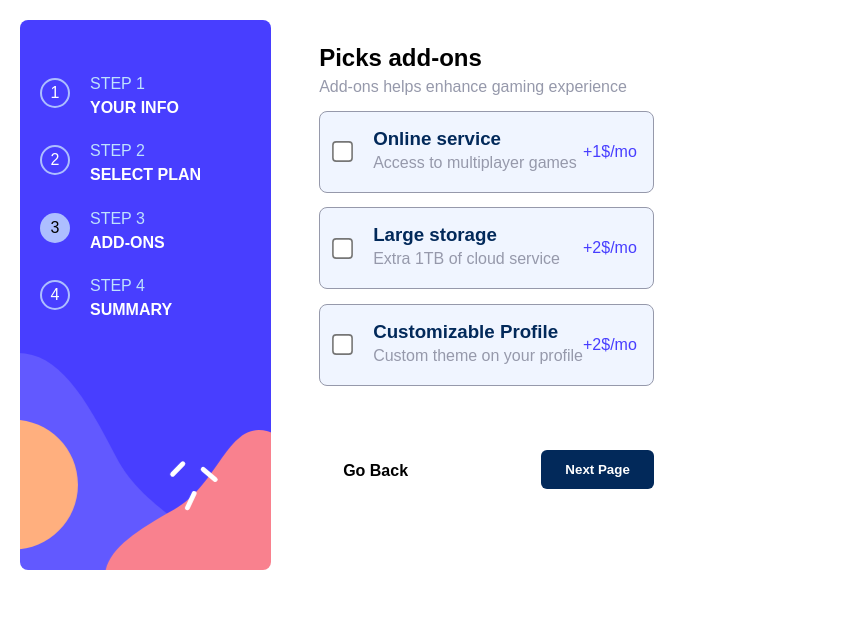
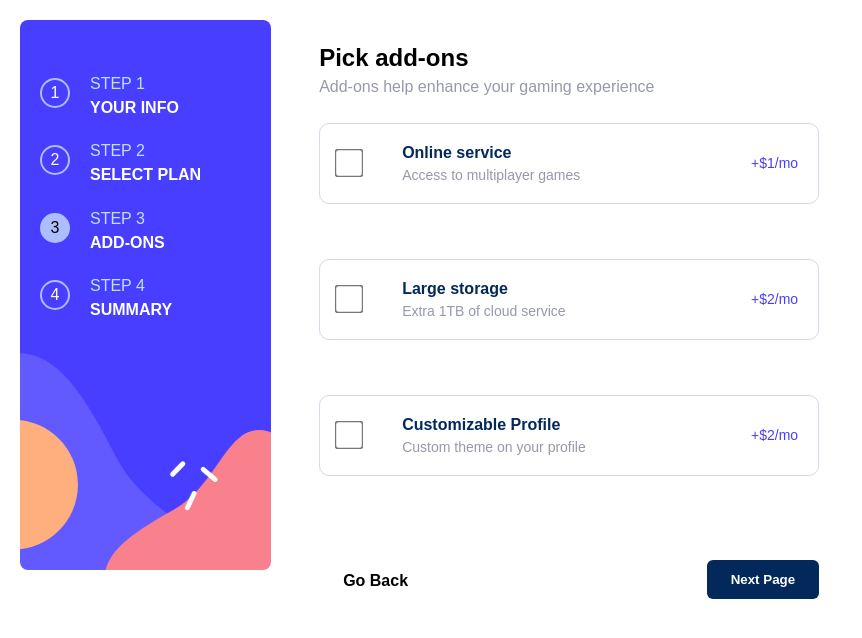
Before and after one commit to oteikwu1/Multi-step-form, a React (Vite) app: page /addons in a window 1280 px wide. Shown: the top 638 px of the page, without its empty margins (0-862 px from the left). Built offline with nearby package versions, Linux system fonts and the light colour scheme.

Commit message:
implement FormContext component to plan pricing bug

```diff
--- a/src/components/AddsOn.css
+++ b/src/components/AddsOn.css
@@ -5,8 +5,8 @@
     background-color: var(--Neutral-White);
 }
 
-.content-container {
-   max-width: fit-content;
+.addon-on-content-container {
+   max-width: 500px;
    width: 100%;
 }
 
@@ -23,19 +23,6 @@
     margin: .4em 0;
 }
 
-.online-service,
-.customizable-profile,
-.large-storage {
-    display: flex;
-    align-items: center;
-    background-color: var(--Neutral-Blue-100);
-    border: 1.6px solid var(--Neutral-Grey-500);
-    border-radius: 8px;
-    padding: 1em;
-    margin: .9em 0;
-    width: 100%;
-    max-width: 500px;
-}
 
 .add-on-checkbox {
     transform: scale(1.6);
@@ -43,25 +30,61 @@
     margin-right: 24px;
 }
 
-.online-service h3,
-.large-storage h3,
-.customizable-profile h3 {
-    font-family: var(--Main-font);
-    color: var(--Primary-Blue-950);
+
+.service-container {
+    display: flex;
+    flex-direction: column;
+    gap: 15px;
 }
 
-.online-service p,
-.large-storage p,
-.customizable-profile p {
-    font-family: var(--Main-font);
-    font-size: 1em;
-    color: var(--Neutral-Grey-500);
-    margin: 4px 0;
+.addon-card {
+    display: flex;
+    align-items: center;
+    gap: 20px;
+    padding: 20px;
+    border: 1px solid #d6d9e6;
+    border-radius: 10px;
+    cursor: pointer;
+    background-color: #fff;
+    transition: border-color 0.2s ease, background-color 0.2s ease;
 }
 
+.addon-card:hover {
+    border-color: #483eff;
+}
+
+.addon-card.active {
+    border-color: #483eff;
+    background-color: #f8f7ff;
+}
+
+.add-on-checkbox {
+    width: 18px;
+    height: 18px;
+    accent-color: #483eff;
+    cursor: pointer;
+    flex-shrink: 0;
+}
+
+.addon-description {
+    flex: 1;
+}
+
+.addon-description h3 {
+    margin: 0 0 5px;
+    font-size: 16px;
+    color: #02295a;
+}
+
+.addon-description p {
+    margin: 0;
+    font-size: 14px;
+    color: #9699ab;
+}
+
+
 .add-on-price {
-    font-family: var(--Main-font);
-    color: var(--Primary-Purple-600);
-    text-align: end;
-    margin-left: auto;
+    color: #483eff;
+    font-size: 14px;
+    white-space: nowrap;
 }
--- a/src/components/AddsOn.jsx
+++ b/src/components/AddsOn.jsx
@@ -1,98 +1,129 @@
-import { useState } from "react"
-import { useNavigate } from "react-router-dom"
-import SideBar from "./SideBar"
-import './AddsOn.css'
-import Button from "./Button"
+
+import { useFormData } from "./FormContext";
+import { useNavigate } from "react-router-dom";
+import SideBar from "./SideBar";
+import Button from "./Button";
+import "./AddsOn.css";
+
+const addonPrices = {
+  monthly: {
+    "online-service": 1,
+    "large-storage": 2,
+    "customizable-profile": 2,
+  },
+  yearly: {
+    "online-service": 10,
+    "large-storage": 20,
+    "customizable-profile": 20,
+  },
+};
+
+const addonDetails = [
+  {
+    id: "online-service",
+    title: "Online service",
+    description: "Access to multiplayer games",
+  },
+  {
+    id: "large-storage",
+    title: "Large storage",
+    description: "Extra 1TB of cloud service",
+  },
+  {
+    id: "customizable-profile",
+    title: "Customizable Profile",
+    description: "Custom theme on your profile",
+  },
+];
 
 const AddsOn = () => {
-   const navigate = useNavigate()
-  const [isChecked, setIsChecked] = useState([])
+  const navigate = useNavigate();
+
+  const {
+    isYearly,
+    selectedAddons,
+    setSelectedAddons,
+  } = useFormData();
+
+  const price = isYearly
+    ? addonPrices.yearly
+    : addonPrices.monthly;
 
   const handleCheckboxChange = (e) => {
-     const {value, checked} = e.target
+    const { value, checked } = e.target;
 
-     if(checked) {
-      setIsChecked((prev) => [...prev, value])
-     }else {
-      setIsChecked((prev) => prev.filter((item) => item !== value))
-     }
-  }
+    setSelectedAddons((prev) =>
+      checked
+        ? [...prev, value]
+        : prev.filter((item) => item !== value)
+    );
+  };
+
   return (
     <section className="add-on-container">
       <SideBar activeStep={3} />
 
-        <div className="content-container">
-            <h2 className="add-on-heading">Picks add-ons</h2>
+      <div className="addon-on-content-container">
+        <h2 className="add-on-heading">Pick add-ons</h2>
+
         <p className="add-on-title">
-              Add-ons helps enhance gaming experience
+          Add-ons help enhance your gaming experience
         </p>
+
         <div className="service-container">
-            <div className="online-service">
-              <label htmlFor="online-service" className="add-on-label"></label>
+          {addonDetails.map((addon) => (
+            <label
+              key={addon.id}
+              htmlFor={addon.id}
+              className={`addon-card ${
+                selectedAddons.includes(addon.id)
+                  ? "active"
+                  : ""
+              }`}
+            >
               <input
                 type="checkbox"
-              id="online-service"
+                id={addon.id}
                 className="add-on-checkbox"
-              value="online-service"
-              checked={isChecked.includes('online-service')}
+                value={addon.id}
+                checked={selectedAddons.includes(addon.id)}
                 onChange={handleCheckboxChange}
               />
-              <div>
-                <h3>Online service</h3>
-                <p>Access to multiplayer games</p>
-              </div>
-               <span className="add-on-price">+1$/mo</span>
+
+              <div className="addon-description">
+                <h3>{addon.title}</h3>
+                <p>{addon.description}</p>
               </div>
 
-           <div className="large-storage">
-              <label htmlFor="large-storage"></label>
-              <input
-              type="checkbox"
-              id="large-storage"
-              className="add-on-checkbox"
-              value="large-storage"
-              checked={isChecked.includes('large-storage')}
-              onChange={handleCheckboxChange}
-              />
-              <div>
-                <h3>Large storage</h3>
-                <p>Extra 1TB of cloud service</p>
-              </div>
-              <span className="add-on-price">+2$/mo</span>
+              <span className="add-on-price">
+                +${price[addon.id]}/{isYearly ? "yr" : "mo"}
+              </span>
+            </label>
+          ))}
         </div>
 
-           <div className="customizable-profile">
-              <label htmlFor=""></label>
-              <input
-              type="checkbox"
-              value="customizable-profile"
-              className="add-on-checkbox"
-              checked={isChecked.includes('customizable-profile')}
-              onChange={handleCheckboxChange}
-              />
-              <div>
-                <h3>Customizable Profile</h3>
-                <p>Custom theme on your profile</p>
-              </div>
-              <span className="add-on-price">+2$/mo</span>
-            </div>
-          </div>
         <div className="btn-container">
           <div className="back-btn">
-            <Button variant="neutral"
-            onClick={() => navigate(-1)}>
+            <Button
+              variant="neutral"
+              onClick={() => navigate(-1)}
+            >
               Go Back
             </Button>
           </div>
+
           <div className="next-btn">
-            <Button>
+            <Button
+              variant="primary"
+              onClick={() => navigate("/summary")}
+            >
               Next Page
             </Button>
           </div>
         </div>
       </div>
     </section>
-    )
-}
+  );
+};
 
-export default AddsOn
+export default AddsOn;
--- /dev/null
+++ b/src/components/FormContext.jsx
@@ -0,0 +1,29 @@
+
+import { createContext, useContext, useState } from "react";
+
+const FormContext = createContext(null);
+
+export function FormProvider({ children }) {
+  const [selectedPlan, setSelectedPlan] = useState("arcade");
+  const [isYearly, setIsYearly] = useState(false);
+  const [selectedAddons, setSelectedAddons] = useState([]);
+
+  return (
+    <FormContext.Provider
+      value={{
+        selectedPlan,
+        setSelectedPlan,
+        isYearly,
+        setIsYearly,
+        selectedAddons,
+        setSelectedAddons,
+      }}
+    >
+      {children}
+    </FormContext.Provider>
+  );
+}
+
+export function useFormData() {
+  return useContext(FormContext);
+}
--- a/src/components/SelectPlan.css
+++ b/src/components/SelectPlan.css
@@ -75,7 +75,7 @@
     text-indent: -9999px;
     width: 55px;
     height: 30px;
-    background: var(--blue-950);
+    background: var(--Primary-Blue-950);
     display: block;
     border-radius: 100px;
     position: relative;
@@ -95,7 +95,7 @@
 }
 
 input:checked + .label {
-    background: var(--blue-950);
+    background: var(--Primary-Blue-950);
 }
 
 input:checked + .label:after {
--- a/src/components/SelectPlan.jsx
+++ b/src/components/SelectPlan.jsx
@@ -1,4 +1,5 @@
 import { useState } from "react"
+import { useFormData } from "./FormContext"
 import { useNavigate } from "react-router-dom"
 import SideBar from "./SideBar"
 import arcade from '../assets/icon-arcade.svg'
@@ -8,15 +9,16 @@ import Button from "./Button"
 import './SelectPlan.css'
 
 
+
 const SelectPlan = () => {
   const navigate = useNavigate();
 
-  const [selectPLan, setSelectPlan] = useState("arcade")
-  const [isToggled, setIsToggled] = useState(false)
-
-  const handPlanName = (planName) => {
-    setSelectPlan(planName)
-  }
+  const {
+  selectedPlan,
+  setSelectedPlan,
+  isYearly,
+  setIsYearly,
+} = useFormData();
 
   return (
     <section className="main-container">
@@ -29,9 +31,12 @@ const SelectPlan = () => {
           </p>
 
         <div className="plan-container">
-            <div className={`plan-card ${selectPLan === "arcade" ? "active" : ""}`}
-            onClick={() => handPlanName('arcade')}
-            >
+          <div
+            className={`plan-card ${
+                selectedPlan === "arcade" ? "active" : ""
+              }`}
+              onClick={() => setSelectedPlan("arcade")}
+              >
               <img className="plan-card-image" src={arcade} alt="arcade icon" />
               <div>
                 <h4>Arcade</h4>
@@ -39,9 +44,12 @@ const SelectPlan = () => {
               </div>
             </div>
 
-            <div className={`plan-card ${selectPLan === "advance" ? "active" : ""}`}
-            onClick={() => handPlanName('advance')}
-            >
+          <div
+          className={`plan-card ${
+            selectedPlan === "advance" ? "active" : ""
+          }`}
+          onClick={() => setSelectedPlan("advance")}
+        >
               <img className="plan-card-image" src={advance} alt="advance icon" />
               <div>
                 <h4>Advance</h4>
@@ -49,10 +57,13 @@ const SelectPlan = () => {
               </div>
             </div>
 
-            <div className={`plan-card ${selectPLan === "pro" ? "active" : ""}`}
-             onClick={() => handPlanName("pro")}
+            <div
+              className={`plan-card ${
+                selectedPlan === "pro" ? "active" : ""
+              }`}
+              onClick={() => setSelectedPlan("pro")}
             >
-              <img className="plan-card-image" src={pro} alt="pro icon" />
+            <img className="plan-card-image" src={pro} alt="pro icon" />
              <div>
                <h4>Pro</h4>
               <p>$15/mo</p>
@@ -65,8 +76,8 @@ const SelectPlan = () => {
           <input
             type="checkbox"
             id="switch"
-            checked={isToggled}
-            onChange={(e) => setIsToggled(e.target.checked)}
+           checked={isYearly}
+           onChange={(e) => setIsYearly(e.target.checked)}
           />
           <label htmlFor="switch" className="label"></label>
           <p className="yearly-text">Yearly</p>
--- a/src/main.jsx
+++ b/src/main.jsx
@@ -6,16 +6,19 @@ import PersonalInfo from './components/PersonalInfo'
 import SelectPlan from './components/SelectPlan'
 import AddsOn from './components/AddsOn'
 import Summary from './components/Summary'
+import { FormProvider } from './components/FormContext'
 
 createRoot(document.getElementById('root')).render(
    <StrictMode>
  <BrowserRouter>
-  <Routes>
+ <FormProvider >
+   <Routes>
   <Route path="/" element={<PersonalInfo />}/>
   <Route path="/addons" element={<AddsOn />} />
   <Route path="/plan" element={<SelectPlan />} />
   <Route path="summary"  element={<Summary />}/>
   </Routes>
+ </FormProvider>
  </BrowserRouter>
   </StrictMode>
 )
```
Lines whose indentation alone changed are shown as unchanged.
